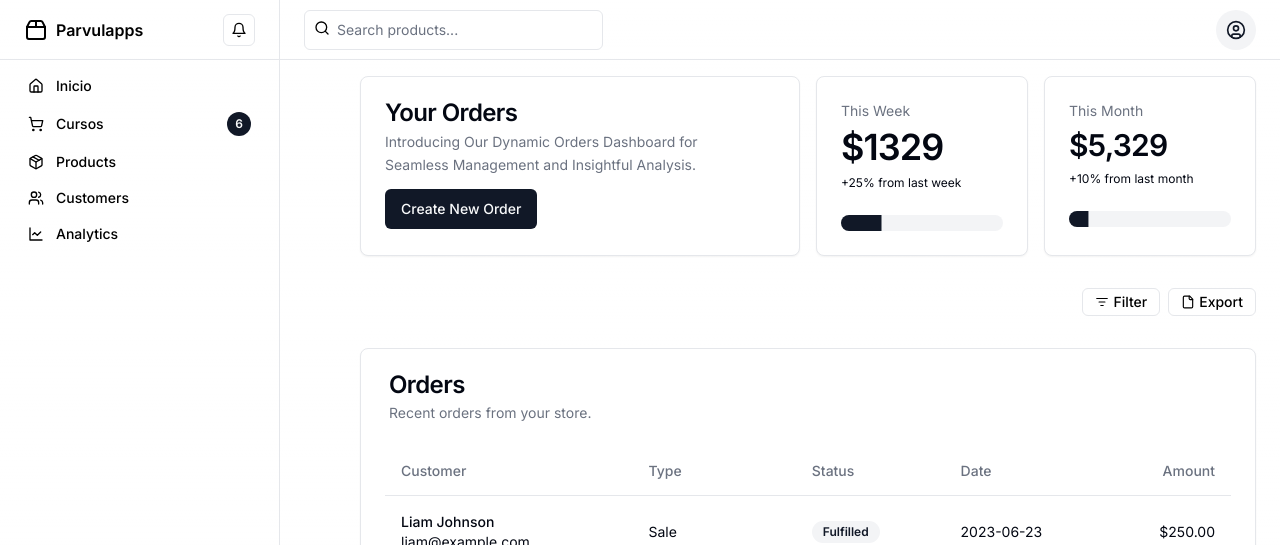
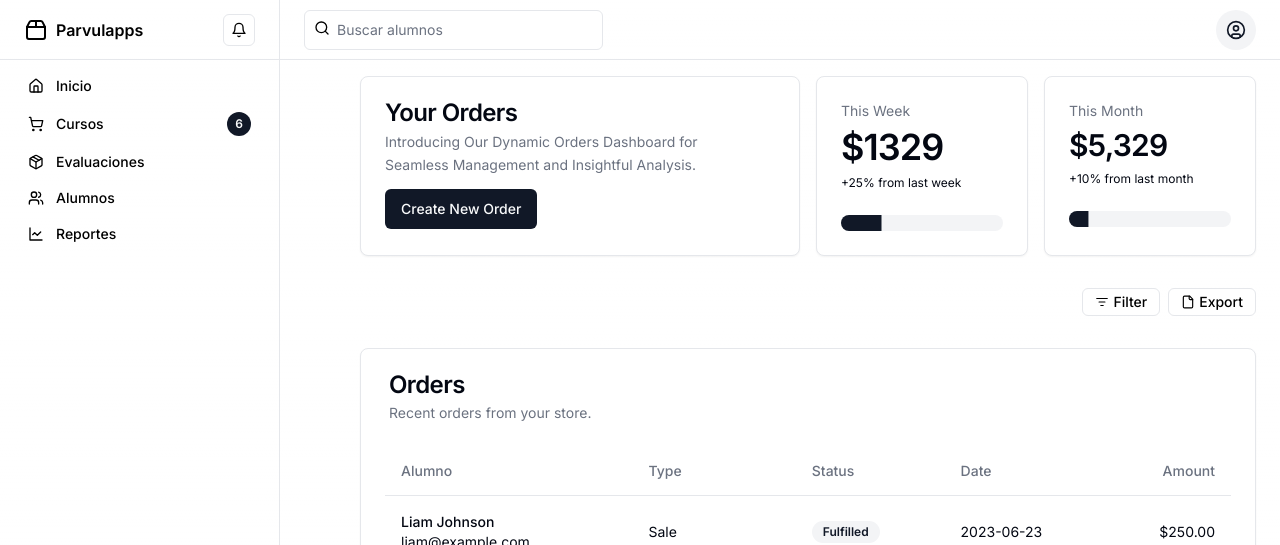
Before and after one commit to camunoz2/parvulapps2, a Next.js app: page /dashboard in a window 1280 px wide. Shown: the top 545 px of the page. Built offline with nearby package versions, Linux system fonts and the light colour scheme.

Commit message:
change text

```diff
--- a/src/app/dashboard/cursos/page.tsx
+++ b/src/app/dashboard/cursos/page.tsx
@@ -104,7 +104,7 @@ export default function Courses() {
 							<Table>
 								<TableHeader>
 									<TableRow>
-										<TableHead>Customer</TableHead>
+										<TableHead>Alumno</TableHead>
 										<TableHead className="hidden xl:table-column">
 											Type
 										</TableHead>
--- a/src/app/dashboard/layout.tsx
+++ b/src/app/dashboard/layout.tsx
@@ -66,21 +66,21 @@ export default function DashboardLayout({
 								className="flex items-center gap-3 rounded-lg bg-muted px-3 py-2 text-primary transition-all hover:text-primary"
 							>
 								<Package className="h-4 w-4" />
-								Products{" "}
+								Evaluaciones
 							</Link>
 							<Link
 								href="#"
 								className="flex items-center gap-3 rounded-lg px-3 py-2 text-muted-foreground transition-all hover:text-primary"
 							>
 								<Users className="h-4 w-4" />
-								Customers
+								Alumnos
 							</Link>
 							<Link
 								href="#"
 								className="flex items-center gap-3 rounded-lg px-3 py-2 text-muted-foreground transition-all hover:text-primary"
 							>
 								<LineChart className="h-4 w-4" />
-								Analytics
+								Reportes
 							</Link>
 						</nav>
 					</div>
@@ -130,21 +130,21 @@ export default function DashboardLayout({
 									className="mx-[-0.65rem] flex items-center gap-4 rounded-xl px-3 py-2 text-muted-foreground hover:text-foreground"
 								>
 									<Package className="h-5 w-5" />
-									Products
+									Evaluaciones
 								</Link>
 								<Link
 									href="#"
 									className="mx-[-0.65rem] flex items-center gap-4 rounded-xl px-3 py-2 text-muted-foreground hover:text-foreground"
 								>
 									<Users className="h-5 w-5" />
-									Customers
+									Alumnos
 								</Link>
 								<Link
 									href="#"
 									className="mx-[-0.65rem] flex items-center gap-4 rounded-xl px-3 py-2 text-muted-foreground hover:text-foreground"
 								>
 									<LineChart className="h-5 w-5" />
-									Analytics
+									Reportes
 								</Link>
 							</nav>
 						</SheetContent>
@@ -155,7 +155,7 @@ export default function DashboardLayout({
 								<Search className="absolute left-2.5 top-2.5 h-4 w-4 text-muted-foreground" />
 								<Input
 									type="search"
-									placeholder="Search products..."
+									placeholder="Buscar alumnos"
 									className="w-full appearance-none bg-background pl-8 shadow-none md:w-2/3 lg:w-1/3"
 								/>
 							</div>
--- a/src/app/dashboard/page.tsx
+++ b/src/app/dashboard/page.tsx
@@ -152,7 +152,7 @@ export default function DashboardContent() {
 								<Table>
 									<TableHeader>
 										<TableRow>
-											<TableHead>Customer</TableHead>
+											<TableHead>Alumno</TableHead>
 											<TableHead className="hidden sm:table-cell">
 												Type
 											</TableHead>
```
